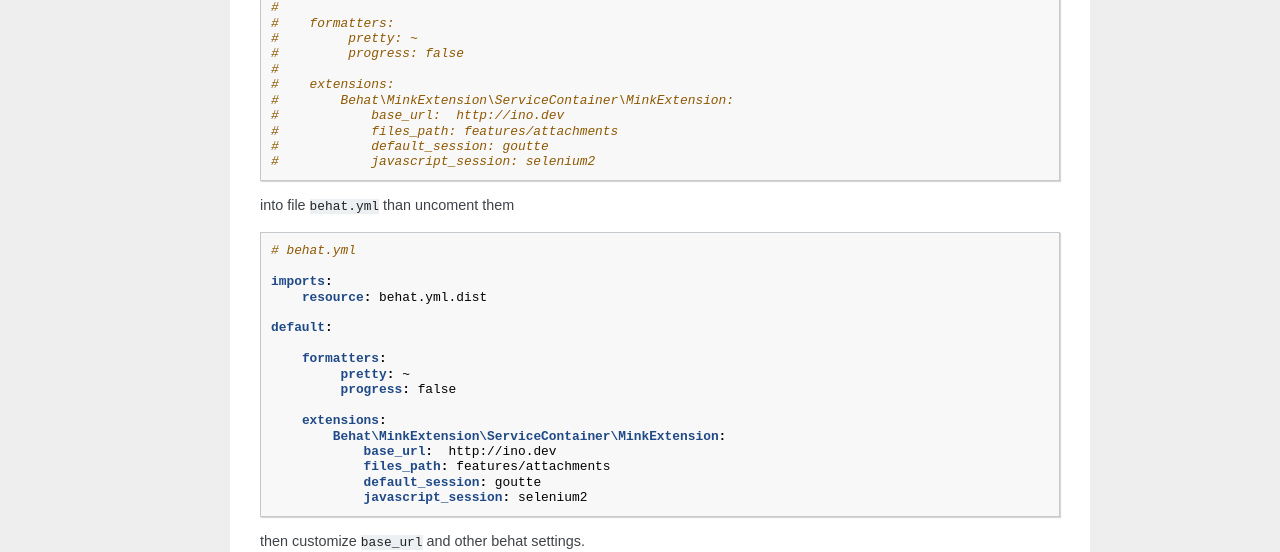
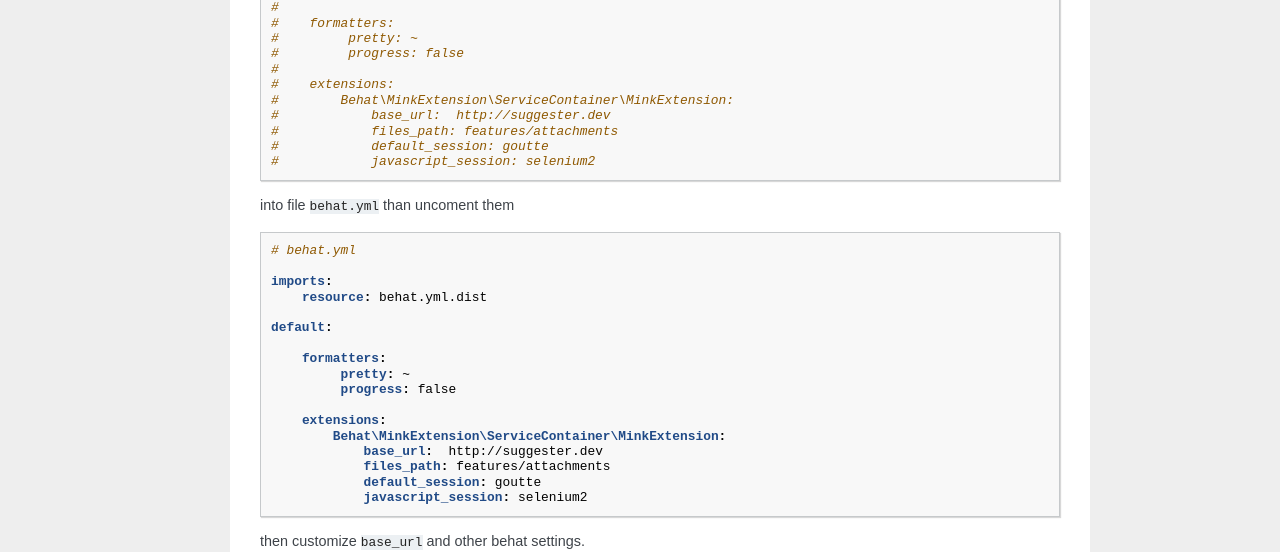
Before and after one commit to siciarek/suggester, a Sphinx documentation site: the page built from doc/references/setup.rst, in a window 1280 px wide. Shown: the part 1113-1665 px from the top of the page. Built offline with Sphinx 7.4.7, drawn with Linux system fonts in a browser that asks for light colours; some of the changed lines change nothing that is shown.

Commit message:
Update docs

```diff
--- a/doc/references/setup.rst
+++ b/doc/references/setup.rst
@@ -64,7 +64,7 @@ Open ``behat.yml.dist`` and copy commented lines
     #
     #    extensions:
     #        Behat\MinkExtension\ServiceContainer\MinkExtension:
-    #            base_url:  http://ino.dev
+    #            base_url:  http://suggester.dev
     #            files_path: features/attachments
     #            default_session: goutte
     #            javascript_session: selenium2
@@ -86,7 +86,7 @@ into file ``behat.yml`` than uncoment them
 
         extensions:
             Behat\MinkExtension\ServiceContainer\MinkExtension:
-                base_url:  http://ino.dev
+                base_url:  http://suggester.dev
                 files_path: features/attachments
                 default_session: goutte
                 javascript_session: selenium2
```
